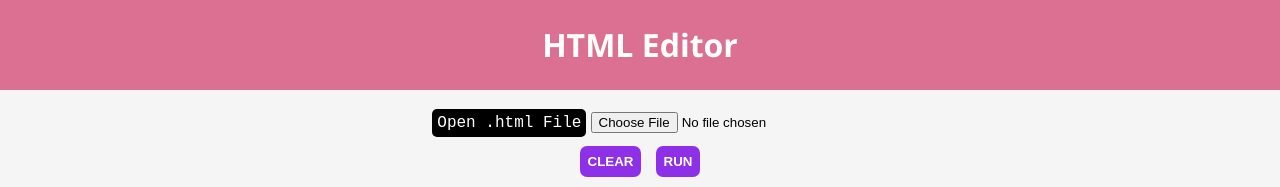
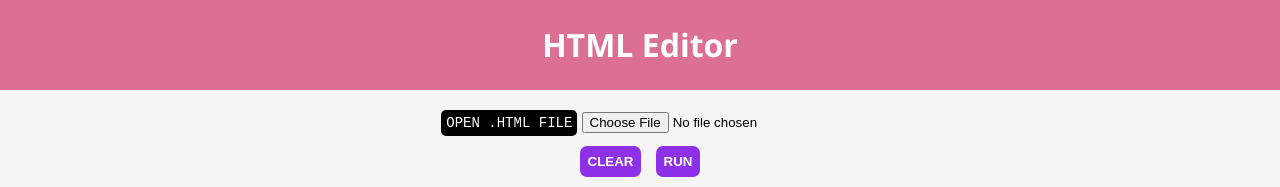
Before and after one commit to DevAyoola/html-code-editor, a plain HTML site: page index.html in a window 1280 px wide. Shown: the top 187 px of the page. Drawn offline with Linux system fonts and the light colour scheme.

Commit message:
Update index.html

```diff
--- a/index.html
+++ b/index.html
@@ -52,6 +52,7 @@
 				background-color: black;
 				border-radius: 5px;
 				color: white;
+				font-size: 14px;
 				font-family: monospace;
 				padding: 5px;
 			}
@@ -125,7 +126,7 @@
 			<section id="tools">
 				<span>
 					<div id="open">
-						<label for="file">Open .html File</label>
+						<label for="file">OPEN .HTML FILE</label>
 						<input type="file" id="file" onchange="openfile()" size="5" />&nbsp;
 					</div>
 					<span id="cc">
```
